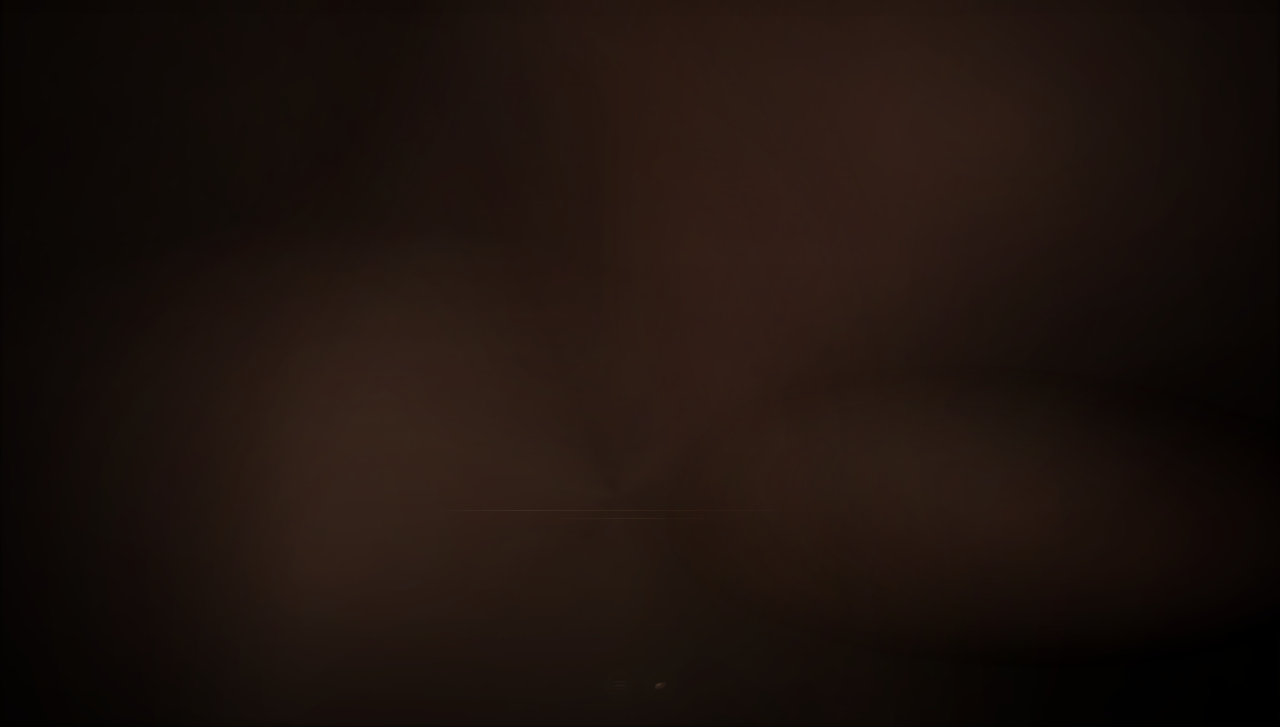
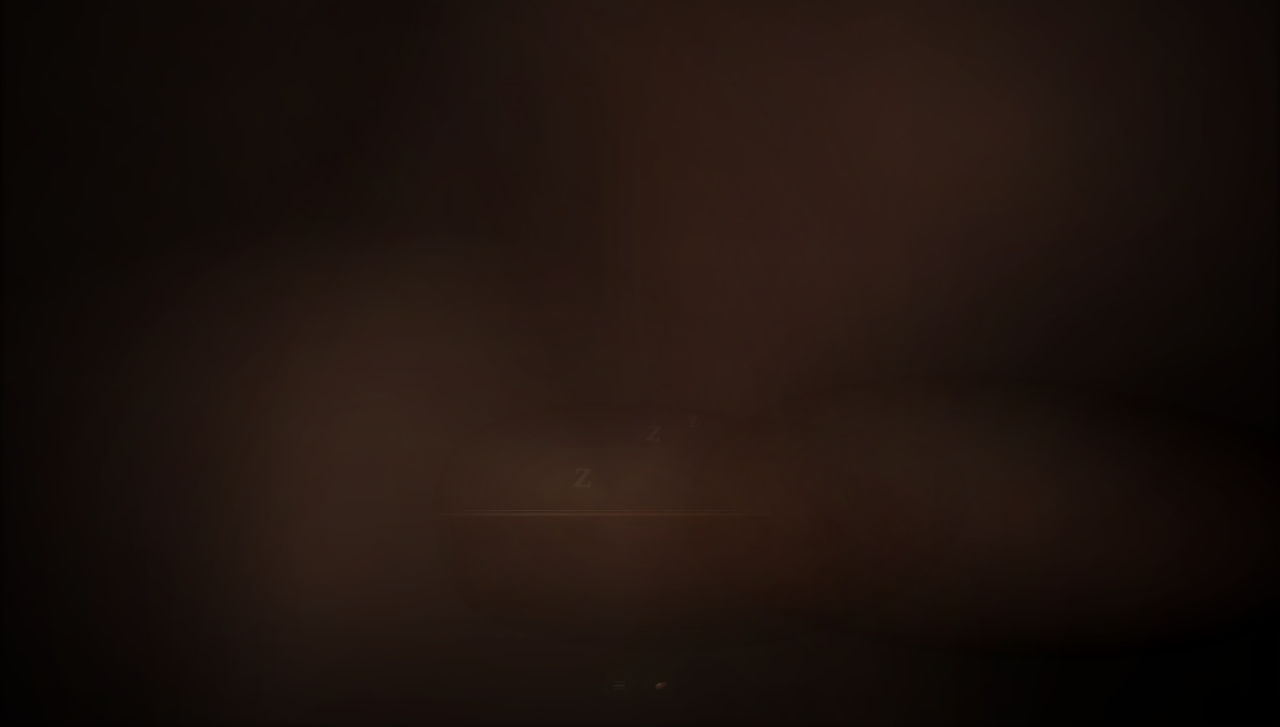
Before and after one commit to nalalalan/sleep.aolabs.io, a website: page index.html in a window 1280 px wide. Shown: the part 73-800 px from the top of the page. Drawn offline with Linux system fonts and the light colour scheme; animation ran at ten frames a second.

Commit message:
Make Sleep a drowsy focal surface

```diff
--- a/app.js
+++ b/app.js
@@ -8,9 +8,9 @@ const thoughtInput = document.getElementById("thought-input");
 const ambientCanvas = document.getElementById("ambient-canvas");
 
 const DURATION_MS = 13 * 60 * 1000;
-const AUTO_START_MS = 7 * 1000;
-const IDLE_RELEASE_AFTER_MS = 35 * 1000;
-const IDLE_RELEASE_FADE_MS = 55 * 1000;
+const AUTO_START_MS = 4 * 1000;
+const IDLE_RELEASE_AFTER_MS = 5 * 60 * 1000;
+const IDLE_RELEASE_FADE_MS = 5 * 60 * 1000;
 const clamp = (value, min = 0, max = 1) => Math.min(max, Math.max(min, value));
 const smoothstep = (value) => value * value * (3 - 2 * value);
 
@@ -39,6 +39,7 @@ function updateSequence(now = performance.now()) {
   const veryLate = clamp((raw - 0.72) / 0.28);
 
   setVar("--shutdown", eased.toFixed(4));
+  setVar("--drowse", smoothstep(clamp(raw / 0.62)).toFixed(4));
   setVar("--idle-release", release.toFixed(4));
   setVar("--blackout", Math.min(0.96, Math.pow(eased, 1.85) * 0.88 + release * 0.58).toFixed(4));
   setVar("--stage-brightness", Math.max(0.16, 1 - eased * 0.72 - release * 0.38).toFixed(3));
--- a/index.html
+++ b/index.html
@@ -23,7 +23,7 @@
   <link rel="icon" href="./icon.svg" type="image/svg+xml">
   <link rel="apple-touch-icon" href="./icons/apple-touch-icon.png">
   <link rel="manifest" href="./manifest.webmanifest">
-  <link rel="stylesheet" href="./styles.css?v=20260521-release">
+  <link rel="stylesheet" href="./styles.css?v=20260522-drowsy">
 </head>
 <body>
   <header class="suite-topbar" aria-label="sleep navigation">
@@ -53,6 +53,14 @@
       </div>
 
       <div class="sleep-ui">
+        <div class="sleep-focus" aria-hidden="true">
+          <span class="focus-haze"></span>
+          <span class="focus-lid"></span>
+          <span class="sleep-z sleep-z-a">z</span>
+          <span class="sleep-z sleep-z-b">z</span>
+          <span class="sleep-z sleep-z-c">z</span>
+        </div>
+
         <button class="entry-button" id="entry-button" type="button" aria-label="soften">
           <span class="entry-symbol" aria-hidden="true"><span></span></span>
         </button>
@@ -84,7 +92,7 @@
 
         <section>
           <h2>Abstract</h2>
-          <p>Sleep is a single-page progressive web application designed for the realistic bedtime condition in which phone removal is not a reliable first move. Instead of delivering sleep hygiene advice, meditation prompts, streaks, or self-improvement feedback, the interface behaves as a gradually disappearing transition object: it provides a small amount of warm sensory input, then progressively lowers light, contrast, movement, novelty, interaction, and reward density over a 13-minute sequence, with an idle release path that moves faster toward near-black when left alone.</p>
+          <p>Sleep is a single-page progressive web application designed for the realistic bedtime condition in which phone removal is not a reliable first move. Instead of delivering sleep hygiene advice, meditation prompts, streaks, or self-improvement feedback, the interface behaves as a gradually disappearing transition object: it gives the user one soft focal object to watch, then progressively lowers light, contrast, movement, novelty, interaction, and reward density over a 13-minute sequence.</p>
           <p>The design translates established sleep-psychology principles into environmental behavior rather than visible instruction. Its hidden mechanism combines stimulus-control logic, cognitive arousal reduction, future-thought offloading, slow respiratory pacing, circadian light minimization, sensory regulation, and progressive extinction of interaction rewards. The central hypothesis is that a phone surface can be made less reinforcing without becoming so boring that it provokes boredom-anxiety in users who seek stimulation at night.</p>
         </section>
 
@@ -116,7 +124,8 @@
           <ol class="principles">
             <li><strong>No coaching surface.</strong> The transition experience contains no sleep instructions, moralizing, affirmations, dashboards, streaks, or progress feedback.</li>
             <li><strong>Enough sensory input to avoid threat-level boredom.</strong> The visual field starts warm, tactile, and slowly moving, then removes novelty gradually rather than abruptly.</li>
-            <li><strong>Interaction decay.</strong> Controls begin available, then shrink, fade, and disappear during idle use so the app stops rewarding continued manipulation or staring.</li>
+            <li><strong>Drowsy focal path.</strong> The sleep surface gives one slow, dim focal object that can be watched without reading, choosing, or tracking performance.</li>
+            <li><strong>Interaction decay.</strong> Controls begin available, then shrink and fade so the app stops rewarding continued manipulation while preserving the soft focal path.</li>
             <li><strong>Light discipline.</strong> The palette stays dark and warm, and the sequence trends toward near-black rather than blue-white alerting light.</li>
             <li><strong>Single offload point.</strong> A tiny thought well permits future-oriented cognitive offloading without creating a journal, task manager, feed, or review loop.</li>
             <li><strong>Non-clinical identity.</strong> The artifact is a comforting object, not a therapist, coach, tracker, or wellness brand.</li>
@@ -168,6 +177,6 @@
     </section>
   </main>
 
-  <script src="./app.js?v=20260521-release" defer></script>
+  <script src="./app.js?v=20260522-drowsy" defer></script>
 </body>
 </html>
--- a/service-worker.js
+++ b/service-worker.js
@@ -1,4 +1,4 @@
-const CACHE_NAME = "sleep-aolabs-20260521-v7";
+const CACHE_NAME = "sleep-aolabs-20260522-v8";
 
 const APP_SHELL = [
   "./",
--- a/styles.css
+++ b/styles.css
@@ -11,6 +11,7 @@
   --near-black: #050302;
   --shutdown: 0;
   --blackout: 0;
+  --drowse: 0;
   --idle-release: 0;
   --control-opacity: .86;
   --button-scale: 1;
@@ -345,6 +346,87 @@ main {
   padding: 0;
 }
 
+.sleep-focus {
+  position: absolute;
+  left: 50%;
+  bottom: max(12%, calc(84px + env(safe-area-inset-bottom)));
+  z-index: 2;
+  width: min(620px, 82vw);
+  height: min(310px, 36vh);
+  pointer-events: none;
+  opacity: calc((.78 - (var(--shutdown) * .26)) * (1 - (var(--idle-release) * .48)));
+  transform: translateX(-50%) translateY(calc(var(--drowse) * 18px)) scale(calc(1 + (var(--drowse) * .11)));
+  filter: blur(calc(var(--drowse) * 7px)) saturate(calc(1 - (var(--drowse) * .24)));
+  transition: opacity 2.2s ease, filter 2.2s ease, transform 2.2s ease;
+  animation: sleepyFloat var(--breath-duration) ease-in-out infinite;
+}
+
+.focus-haze,
+.focus-lid,
+.sleep-z {
+  position: absolute;
+  display: block;
+}
+
+.focus-haze {
+  inset: 12% 0 0;
+  border-radius: 52% 48% 47% 53% / 56% 44% 56% 44%;
+  background:
+    radial-gradient(ellipse at 50% 58%, rgba(230, 142, 105, .18), transparent 48%),
+    radial-gradient(ellipse at 42% 40%, rgba(248, 210, 165, .08), transparent 32%),
+    radial-gradient(ellipse at 69% 78%, rgba(56, 24, 18, .24), transparent 52%);
+  filter: blur(18px);
+  opacity: calc(.78 - (var(--drowse) * .42));
+}
+
+.focus-lid {
+  left: 50%;
+  bottom: 38%;
+  width: min(430px, 58vw);
+  height: 2px;
+  border-radius: 999px;
+  background:
+    linear-gradient(90deg, transparent, rgba(255, 224, 188, .17) 24%, rgba(218, 134, 98, .2) 52%, transparent 86%);
+  box-shadow:
+    0 0 24px rgba(226, 139, 101, .08),
+    0 18px 42px rgba(50, 19, 15, .22);
+  opacity: calc(.74 - (var(--drowse) * .42));
+  transform: translateX(-50%) scaleX(calc(1 - (var(--drowse) * .36)));
+}
+
+.sleep-z {
+  color: rgba(255, 219, 184, .19);
+  font-family: Georgia, "Times New Roman", serif;
+  font-weight: 700;
+  line-height: 1;
+  text-shadow: 0 0 24px rgba(226, 138, 103, .08);
+  opacity: calc((.34 - (var(--drowse) * .18)) * (1 - var(--idle-release)));
+  animation: zDrift 12s ease-in-out infinite;
+}
+
+.sleep-z-a {
+  left: 39%;
+  bottom: 42%;
+  font-size: clamp(18px, 4vw, 34px);
+  animation-delay: -2s;
+}
+
+.sleep-z-b {
+  left: 50%;
+  bottom: 55%;
+  font-size: clamp(15px, 3.2vw, 27px);
+  opacity: calc((.22 - (var(--drowse) * .13)) * (1 - var(--idle-release)));
+  animation-delay: -6s;
+}
+
+.sleep-z-c {
+  left: 58%;
+  bottom: 68%;
+  font-size: clamp(12px, 2.5vw, 21px);
+  opacity: calc((.15 - (var(--drowse) * .1)) * (1 - var(--idle-release)));
+  animation-delay: -9s;
+}
+
 .entry-button {
   position: absolute;
   inset: 0;
@@ -559,6 +641,11 @@ main {
   filter: blur(8px);
 }
 
+.is-released .sleep-focus {
+  opacity: .08;
+  filter: blur(16px) saturate(.45);
+}
+
 .paper-section {
   display: none;
   min-height: 100vh;
@@ -765,6 +852,28 @@ figcaption {
   }
 }
 
+@keyframes sleepyFloat {
+  0%,
+  100% {
+    transform: translateX(-50%) translateY(calc(var(--drowse) * 18px)) scale(calc(.985 + (var(--drowse) * .08)));
+  }
+  50% {
+    transform: translateX(-50%) translateY(calc(-8px + (var(--drowse) * 22px))) scale(calc(1.025 + (var(--drowse) * .1)));
+  }
+}
+
+@keyframes zDrift {
+  0% {
+    transform: translate3d(-6px, 9px, 0) rotate(-8deg);
+  }
+  45% {
+    transform: translate3d(3px, -10px, 0) rotate(3deg);
+  }
+  100% {
+    transform: translate3d(7px, -21px, 0) rotate(8deg);
+  }
+}
+
 @media (max-width: 760px) {
   .suite-topbar {
     min-height: 54px;
@@ -811,6 +920,12 @@ figcaption {
     bottom: max(22px, env(safe-area-inset-bottom));
   }
 
+  .sleep-focus {
+    bottom: max(15%, calc(88px + env(safe-area-inset-bottom)));
+    width: min(360px, 84vw);
+    height: min(260px, 34vh);
+  }
+
   .mechanism-grid,
   .measure-grid {
     grid-template-columns: 1fr;
```
